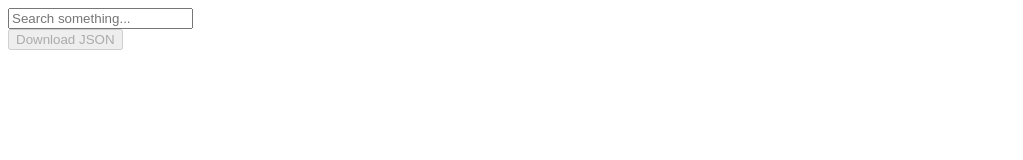
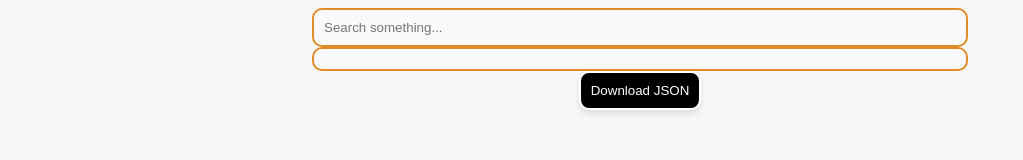
Before and after one commit to khanh892002/simple-searching-API-integration, a website: page client/index.html in a window 1280 px wide. Shown: the whole page, without its empty margins (0-1023 px from the left). Drawn offline with Linux system fonts and the light colour scheme; files that its build step writes are made by us from their sources; the site is published under a folder, as on GitHub Pages, so addresses that start at the root find nothing.

Commit message:
adjust style.css path

```diff
--- a/client/index.html
+++ b/client/index.html
@@ -3,7 +3,7 @@
 <head>
     <meta charset="UTF-8">
     <meta name="viewport" content="width=device-width, initial-scale=1.0">
-    <link rel="stylesheet" type="text/css" href="/style.css">
+    <link rel="stylesheet" type="text/css" href="client/style.css">
     <title>Simple google searching demo</title>
 </head>
 <body>
```
